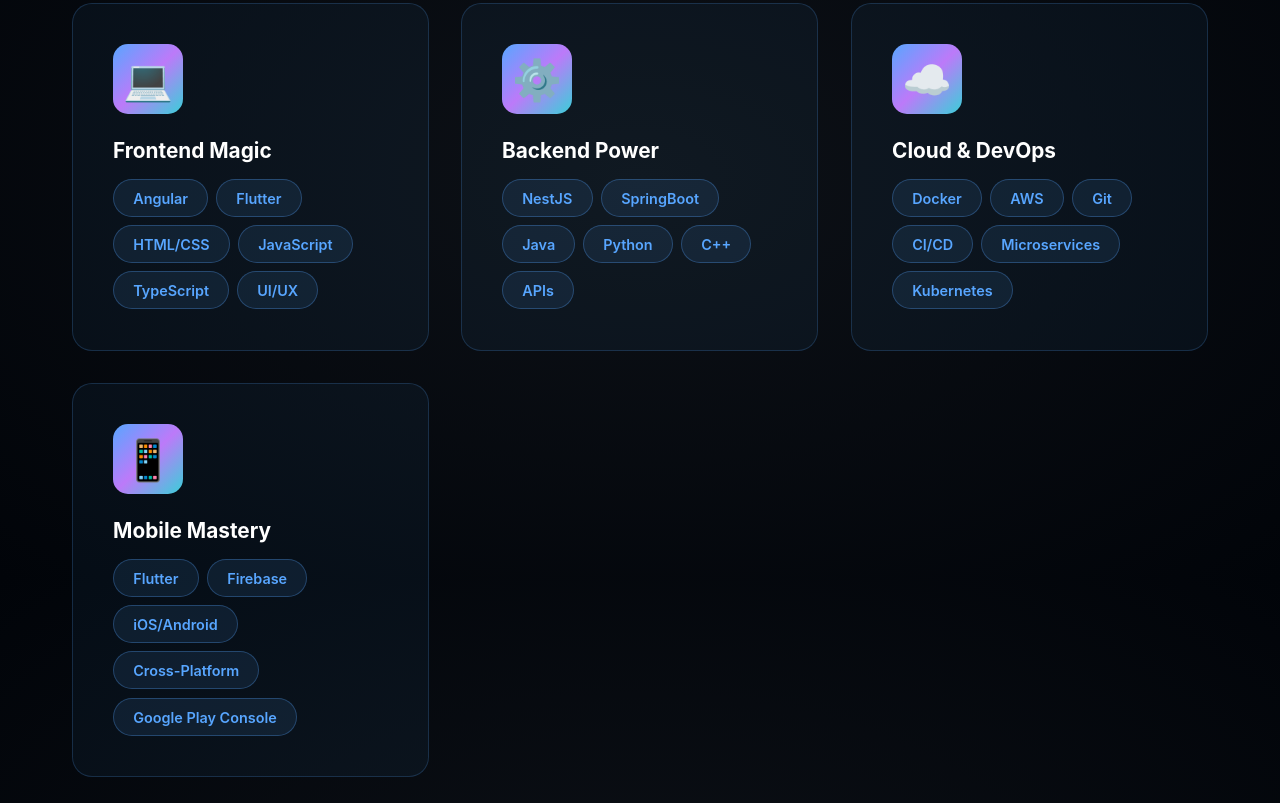
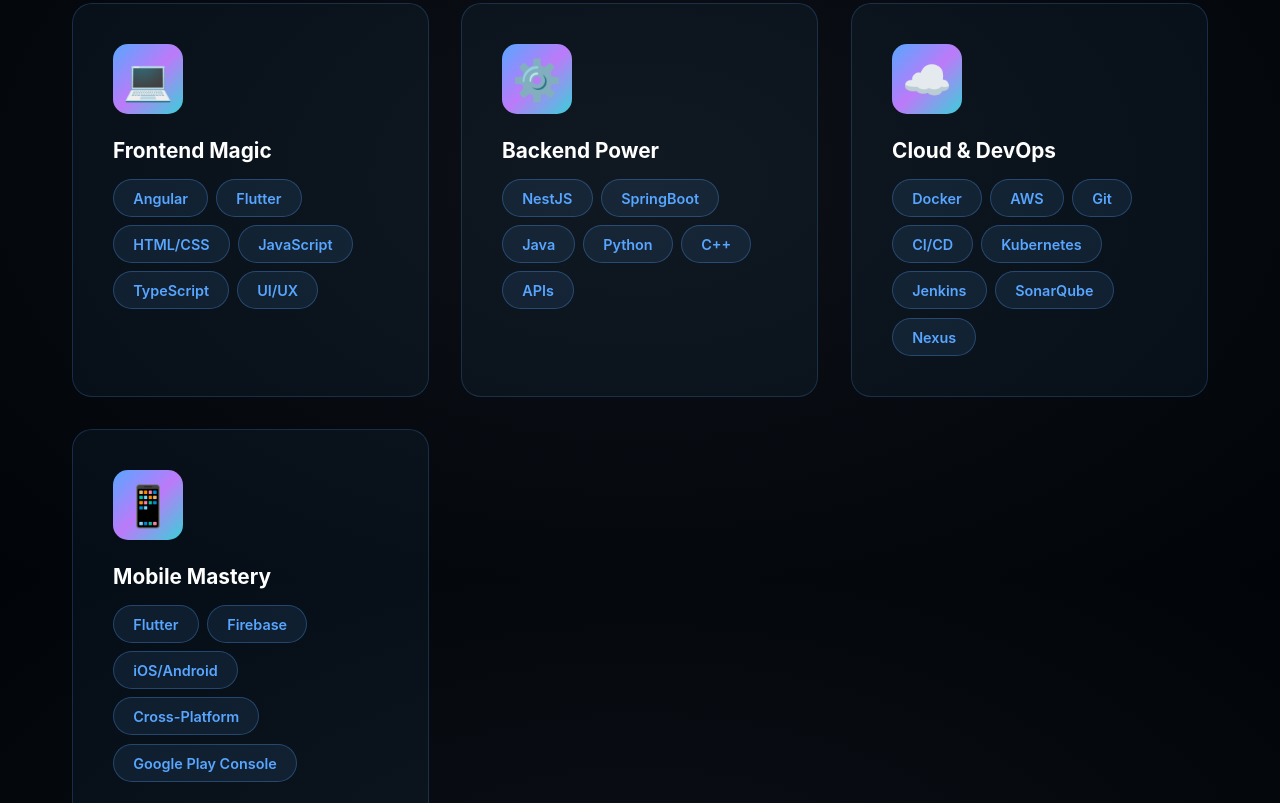
Before and after one commit to HoucemHb/portfolio, a plain HTML site: page index.html in a window 1280 px wide. Shown: the part 1822-2625 px from the top of the page. Drawn offline with Linux system fonts and the light colour scheme.

Commit message:
fixed skills to add jenkins project

```diff
--- a/index.html
+++ b/index.html
@@ -2157,8 +2157,10 @@
                         <span class="tech-tag">AWS</span>
                         <span class="tech-tag">Git</span>
                         <span class="tech-tag">CI/CD</span>
-                        <span class="tech-tag">Microservices</span>
                         <span class="tech-tag">Kubernetes</span>
+                        <span class="tech-tag">Jenkins</span>
+                        <span class="tech-tag">SonarQube</span>
+                        <span class="tech-tag">Nexus</span>
                     </div>
                 </div>
 
```
